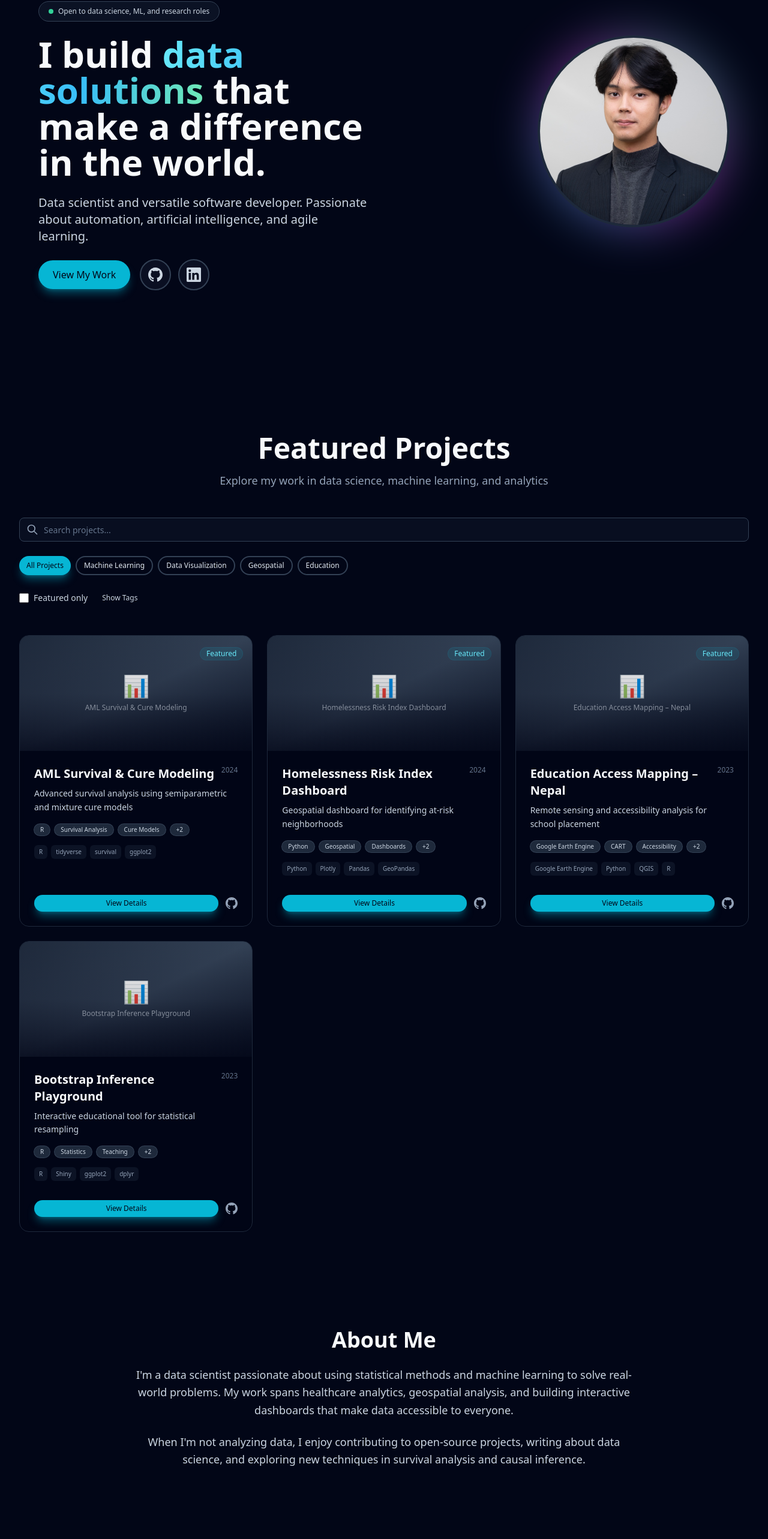
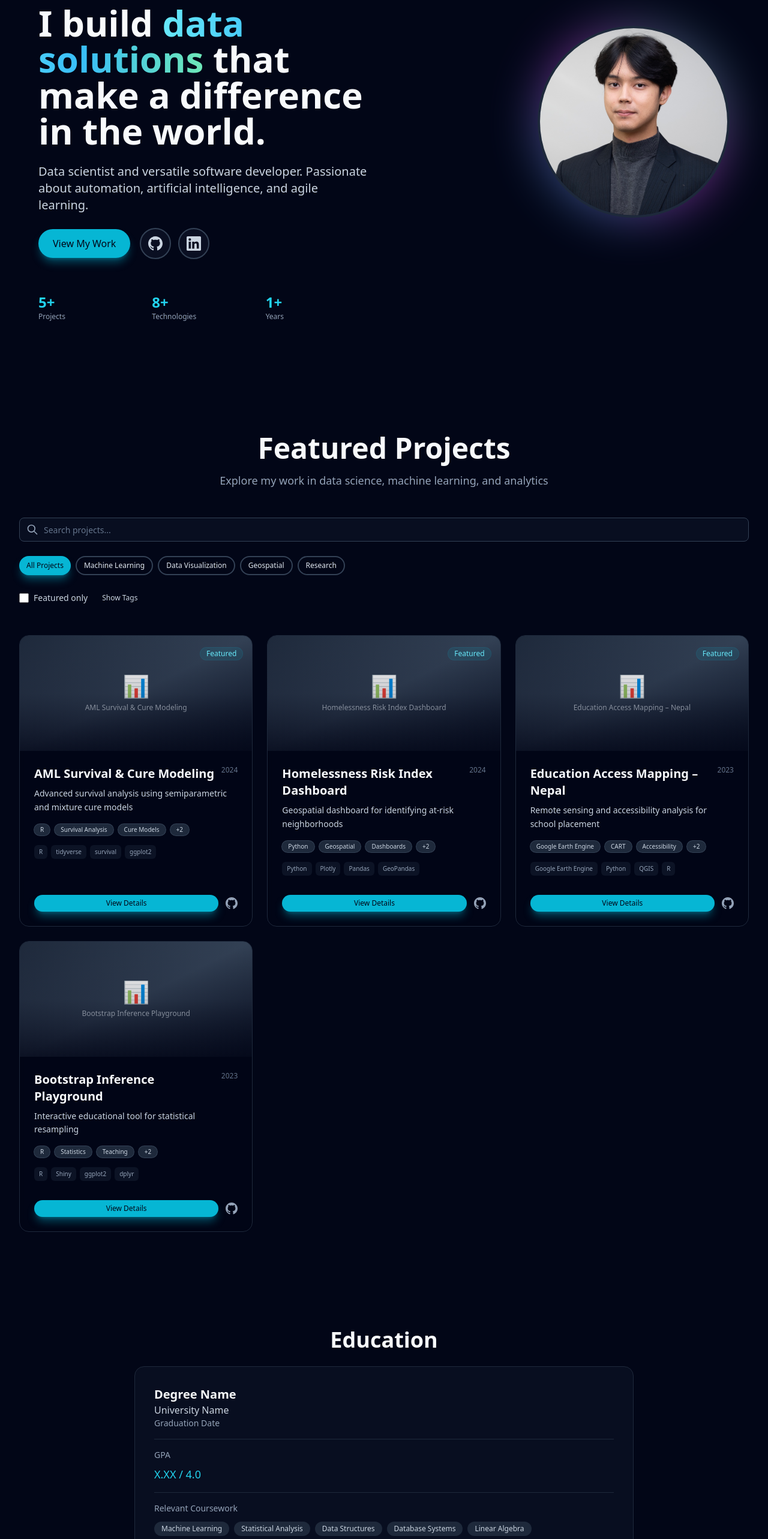
Before and after one commit to samyakshr/samyak-portfolio, a Next.js app: page / in a window 1280 px wide. Shown: the part 229-2795 px from the top of the page at 60% size. Built offline with nearby package versions, Linux system fonts and the light colour scheme.

Commit message:
Content updates

```diff
--- a/app/page.tsx
+++ b/app/page.tsx
@@ -56,6 +56,109 @@ export default function HomePage() {
         )}
       </section>
 
+      {/* Education Section */}
+      <section id="education" className="mx-auto max-w-4xl px-4 py-20 sm:px-6 lg:px-8">
+        <motion.div
+          initial={{ opacity: 0, y: 20 }}
+          whileInView={{ opacity: 1, y: 0 }}
+          viewport={{ once: true }}
+          className="space-y-6"
+        >
+          <h2 className="text-center text-3xl font-bold text-slate-50 sm:text-4xl">Education</h2>
+          <div className="rounded-2xl border border-slate-800 bg-slate-900/50 p-8">
+            <div className="space-y-4">
+              <div>
+                <h3 className="text-xl font-semibold text-slate-50">Degree Name</h3>
+                <p className="text-slate-300">University Name</p>
+                <p className="text-sm text-slate-400">Graduation Date</p>
+              </div>
+              <div className="border-t border-slate-800 pt-4">
+                <p className="mb-2 text-sm font-medium text-slate-400">GPA</p>
+                <p className="text-lg text-cyan-400">X.XX / 4.0</p>
+              </div>
+              <div className="border-t border-slate-800 pt-4">
+                <p className="mb-3 text-sm font-medium text-slate-400">Relevant Coursework</p>
+                <div className="flex flex-wrap gap-2">
+                  {[
+                    "Machine Learning",
+                    "Statistical Analysis",
+                    "Data Structures",
+                    "Database Systems",
+                    "Linear Algebra",
+                    "Probability & Statistics",
+                  ].map((course) => (
+                    <span
+                      key={course}
+                      className="rounded-full bg-slate-800 px-3 py-1 text-xs text-slate-300"
+                    >
+                      {course}
+                    </span>
+                  ))}
+                </div>
+              </div>
+            </div>
+          </div>
+        </motion.div>
+      </section>
+
+      {/* Skills Section */}
+      <section id="skills" className="mx-auto max-w-6xl px-4 py-20 sm:px-6 lg:px-8">
+        <motion.div
+          initial={{ opacity: 0, y: 20 }}
+          whileInView={{ opacity: 1, y: 0 }}
+          viewport={{ once: true }}
+          className="space-y-8"
+        >
+          <h2 className="text-center text-3xl font-bold text-slate-50 sm:text-4xl">Skills</h2>
+          <div className="grid gap-6 md:grid-cols-3">
+            {/* Programming Languages */}
+            <div className="rounded-2xl border border-slate-800 bg-slate-900/50 p-6">
+              <h3 className="mb-4 text-lg font-semibold text-slate-50">Programming Languages</h3>
+              <div className="flex flex-wrap gap-2">
+                {["Python", "R", "SQL", "JavaScript", "Java"].map((skill) => (
+                  <span
+                    key={skill}
+                    className="rounded-full bg-cyan-500/10 px-3 py-1 text-sm text-cyan-300 ring-1 ring-cyan-500/20"
+                  >
+                    {skill}
+                  </span>
+                ))}
+              </div>
+            </div>
+
+            {/* Data Science & ML */}
+            <div className="rounded-2xl border border-slate-800 bg-slate-900/50 p-6">
+              <h3 className="mb-4 text-lg font-semibold text-slate-50">Data Science & ML</h3>
+              <div className="flex flex-wrap gap-2">
+                {["Pandas", "NumPy", "Scikit-learn", "TensorFlow", "Matplotlib", "Seaborn"].map((skill) => (
+                  <span
+                    key={skill}
+                    className="rounded-full bg-fuchsia-500/10 px-3 py-1 text-sm text-fuchsia-300 ring-1 ring-fuchsia-500/20"
+                  >
+                    {skill}
+                  </span>
+                ))}
+              </div>
+            </div>
+
+            {/* Tools & Technologies */}
+            <div className="rounded-2xl border border-slate-800 bg-slate-900/50 p-6">
+              <h3 className="mb-4 text-lg font-semibold text-slate-50">Tools & Technologies</h3>
+              <div className="flex flex-wrap gap-2">
+                {["Git", "Jupyter", "Tableau", "PostgreSQL", "MongoDB"].map((skill) => (
+                  <span
+                    key={skill}
+                    className="rounded-full bg-emerald-500/10 px-3 py-1 text-sm text-emerald-300 ring-1 ring-emerald-500/20"
+                  >
+                    {skill}
+                  </span>
+                ))}
+              </div>
+            </div>
+          </div>
+        </motion.div>
+      </section>
+
       {/* About Section */}
       <section id="about" className="mx-auto max-w-4xl px-4 py-20 sm:px-6 lg:px-8">
         <motion.div
@@ -66,14 +169,10 @@ export default function HomePage() {
         >
           <h2 className="text-3xl font-bold text-slate-50 sm:text-4xl">About Me</h2>
           <p className="text-lg leading-relaxed text-slate-300">
-            I&apos;m a data scientist passionate about using statistical methods and machine
-            learning to solve real-world problems. My work spans healthcare analytics, geospatial
-            analysis, and building interactive dashboards that make data accessible to everyone.
-          </p>
-          <p className="text-lg leading-relaxed text-slate-300">
-            When I&apos;m not analyzing data, I enjoy contributing to open-source projects,
-            writing about data science, and exploring new techniques in survival analysis and
-            causal inference.
+            I&apos;m a recent data science graduate passionate about using statistical methods and machine
+            learning to solve real-world problems. During my studies, I completed projects in machine learning,
+            statistical analysis, and data visualization. I&apos;m excited to apply my skills in a professional
+            setting and continue learning from experienced data scientists.
           </p>
         </motion.div>
       </section>
--- a/components/Header.tsx
+++ b/components/Header.tsx
@@ -20,6 +20,8 @@ export function Header() {
   const navItems = [
     { label: "Home", href: "#home" },
     { label: "Projects", href: "#projects" },
+    { label: "Education", href: "#education" },
+    { label: "Skills", href: "#skills" },
     { label: "About", href: "#about" },
     { label: "Contact", href: "#contact" },
   ];
--- a/components/Hero.tsx
+++ b/components/Hero.tsx
@@ -31,7 +31,7 @@ export function Hero() {
               className="inline-flex items-center gap-2 rounded-full border border-slate-700 bg-slate-900/70 px-4 py-2 text-xs text-slate-300"
             >
               <span className="h-2 w-2 rounded-full bg-emerald-400 animate-pulse" />
-              Open to data science, ML, and research roles
+              Recent graduate seeking data science opportunities
             </motion.div>
 
             <h1 className="text-4xl font-bold leading-tight text-slate-50 sm:text-5xl lg:text-6xl">
@@ -79,14 +79,35 @@ export function Hero() {
                 </a>
               </div>
             </div>
+
+            {/* Stats */}
+            <div className="grid grid-cols-3 gap-4 pt-8">
+              {[
+                { label: "Projects", value: "5+" },
+                { label: "Technologies", value: "8+" },
+                { label: "Years", value: "1+" },
+              ].map((stat, index) => (
+                <motion.div
+                  key={stat.label}
+                  initial={{ opacity: 0, y: 10 }}
+                  animate={{ opacity: 1, y: 0 }}
+                  transition={{ delay: 0.4 + index * 0.1 }}
+                  className="text-center lg:text-left"
+                >
+                  <div className="text-2xl font-bold text-cyan-400">{stat.value}</div>
+                  <div className="text-xs text-slate-400">{stat.label}</div>
+                </motion.div>
+              ))}
+            </div>
           </motion.div>
+
 
           {/* Profile Image */}
           <motion.div
             initial={{ opacity: 0, x: 20 }}
             animate={{ opacity: 1, x: 0 }}
             transition={{ duration: 0.6, delay: 0.2 }}
-            className="flex justify-center lg:justify-end -mt-8 lg:-mt-12"
+            className="flex justify-center lg:justify-end -mt-12 lg:-mt-20"
           >
             <div className="relative">
               <div className="absolute inset-0 rounded-full bg-gradient-to-tr from-cyan-400 via-fuchsia-500 to-emerald-400 blur-2xl opacity-50" />
--- a/lib/projects.ts
+++ b/lib/projects.ts
@@ -72,7 +72,7 @@ export const projects: Project[] = [
     title: "Bootstrap Inference Playground",
     shortDescription: "Interactive educational tool for statistical resampling",
     longDescription: "Created an interactive web application to visualize bootstrap distributions, confidence intervals, and compare them to classical parametric assumptions. This teaching tool helps students understand the power and intuition behind bootstrap methods in statistical inference.",
-    category: "education",
+    category: "research",
     tags: ["R", "Statistics", "Teaching", "Interactive", "Shiny"],
     featured: false,
     year: 2023,
```
